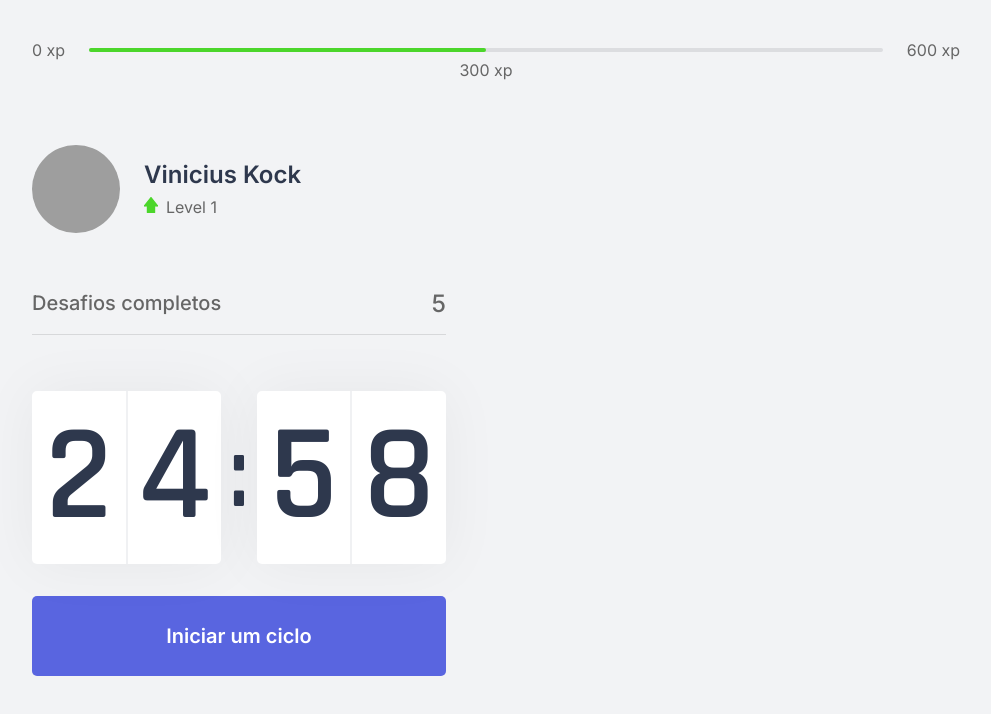
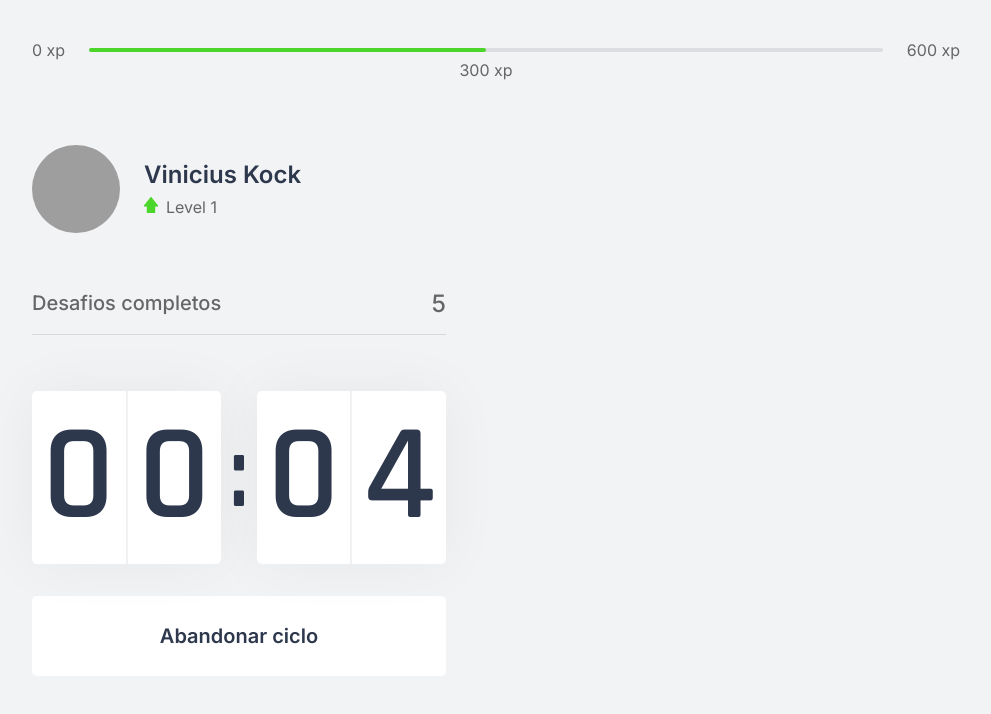
Before and after one commit to Kock03/moveit-next, a Next.js app: page / in a window 1280 px wide. Both pictures are taken after a click on the button "Iniciar um ciclo". Shown: the top 714 px of the page, without its empty margins (144-1135 px from the left). Built offline with nearby package versions, Linux system fonts and the light colour scheme; grey boxes are pictures that could not be loaded.

Commit message:
third class

```diff
--- a/src/components/Countdown.tsx
+++ b/src/components/Countdown.tsx
@@ -1,10 +1,14 @@
 import { useState, useEffect } from 'react';
 import styles from '../styles/components/Countdown.module.css'
 
+let countdownTimeout: NodeJS.Timeout;
+
 export function Countdown() {
 
-  const [time, setTime] = useState(25 * 60);
-  const [active, setActive] = useState(false);
+  const [time, setTime] = useState(0.1 * 60);
+  const [isActive, setIsActive] = useState(false);
+const [hasFinished, setHasFinished] = useState(false);
+
   const minutes = Math.floor(time / 60);
   const seconds = time % 60;
 
@@ -12,16 +16,25 @@
   const [secondLeft, secondRight] = String(seconds).padStart(2, '0').split('');
 
   function startCountDown() {
-    setActive(true);
+    setIsActive(true);
+  }
+
+  function resetCountDown() {
+    clearTimeout(countdownTimeout);
+    setIsActive(false);
+    setTime(25 * 60);
   }
 
   useEffect(() => {
-    if(active && time > 0){
-      setTimeout(() => {
+    if(isActive && time > 0){
+      countdownTimeout = setTimeout(() => {
         setTime(time -1)
       }, 1000)
+    } else if(isActive && time === 0){
+      setHasFinished(true);
+      setIsActive(false);
     }
-  }, [active, time])
+  }, [isActive, time])
 
   return (
     <div>
@@ -37,13 +50,40 @@
         </div>
       </div>
 
+      {hasFinished ? (
+        <button
+        disabled
+        className={styles.countdownButton}
+        >
+          Ciclo Encerrado
+
+        </button>
+      ) : (
+        <>
+          {isActive ? (
+          <button
+          type='button'
+          className={`${styles.countdownButton} ${styles.countdownButtonActive}`}
+          onClick={resetCountDown}
+          >
+            Abandonar ciclo
+
+          </button>
+          ) : (
           <button
           type='button'
           className={styles.countdownButton}
           onClick={startCountDown}
           >
             Iniciar um ciclo
+
           </button>
+          )}
+        </>
+      )}
+
+
+
     </div>
   );
 }
--- /dev/null
+++ b/src/styles/components/ChallengeBox.module.css
@@ -0,0 +1,3 @@
+.challengeBoxContainer {
+
+}
--- a/src/styles/components/Countdown.module.css
+++ b/src/styles/components/Countdown.module.css
@@ -57,6 +57,22 @@
   transition: background-color 0.2s;
 }
 
-.countdownButton:hover {
+.countdownButton:not(:disabled):hover {
   background: var(--blue-dark);
 }
+
+.countdownButtonActive {
+  background: var(--white);
+  color: var(--title);
+}
+
+.countdownButtonActive:not(:disabled):hover {
+  background: var(--red);
+  color: var(--white);
+}
+
+.countdownButton:disabled {
+  background: var(--white);
+  color: var(--text);
+  cursor: not-allowed;
+}
```
Also changed, not shown: src/components/ChallengeBox.tsx (added, +11 -0 lines). Lines whose indentation alone changed are shown as unchanged.
